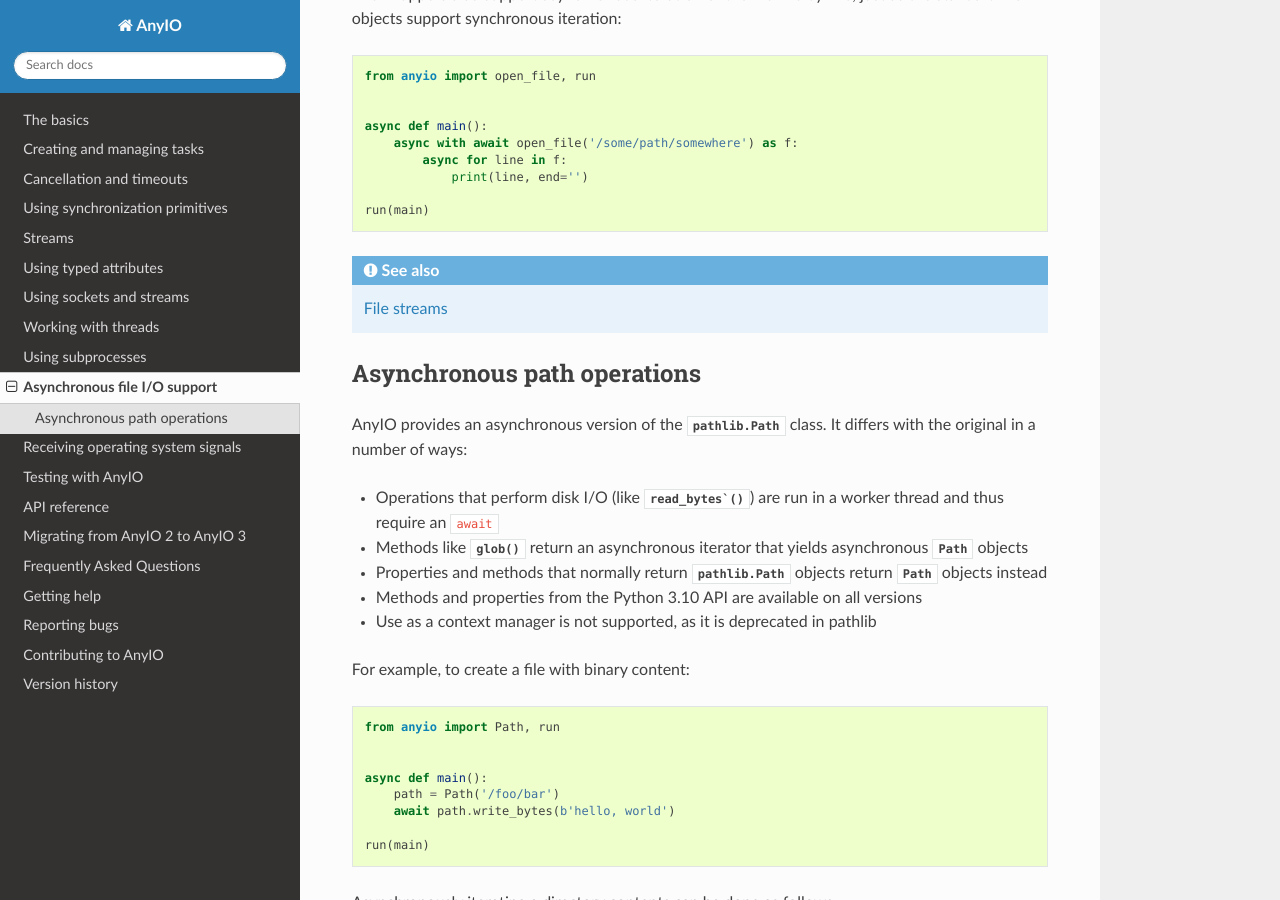
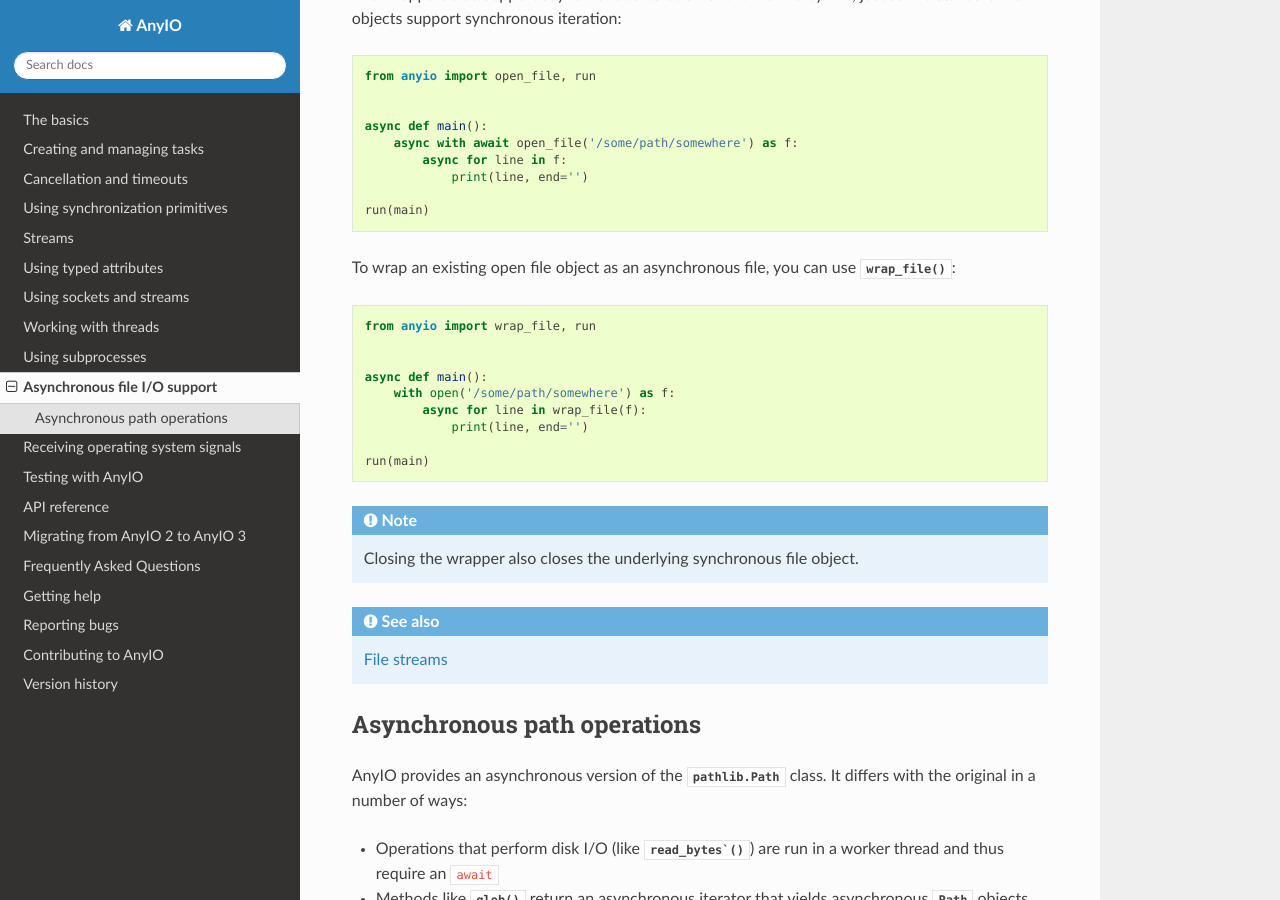
Before and after one commit to agronholm/anyio, a Sphinx documentation site: the page built from docs/fileio.rst, in a window 1280 px wide and 900 px high, scrolled down 498 px. Built offline with Sphinx 7.4.7 and the Read the Docs theme 2.0.0, drawn with Linux system fonts in a browser that asks for light colours.

Commit message:
Added the wrap_file() function

```diff
--- a/docs/api.rst
+++ b/docs/api.rst
@@ -71,6 +71,7 @@
 --------------
 
 .. autofunction:: anyio.open_file
+.. autofunction:: anyio.wrap_file
 
 .. autoclass:: anyio.AsyncFile
 .. autoclass:: anyio.Path
--- a/docs/fileio.rst
+++ b/docs/fileio.rst
@@ -30,6 +30,20 @@
                 print(line, end='')
 
     run(main)
+
+To wrap an existing open file object as an asynchronous file, you can use :func:`.wrap_file`::
+
+    from anyio import wrap_file, run
+
+
+    async def main():
+        with open('/some/path/somewhere') as f:
+            async for line in wrap_file(f):
+                print(line, end='')
+
+    run(main)
+
+.. note:: Closing the wrapper also closes the underlying synchronous file object.
 
 .. seealso:: :ref:`FileStreams`
 
--- a/docs/versionhistory.rst
+++ b/docs/versionhistory.rst
@@ -6,6 +6,7 @@
 **UNRELEASED**
 
 - Added asynchronous ``Path`` class
+- Added the ``wrap_file()`` function for wrapping existing files as asynchronous file objects
 - Relaxed the type of the ``path`` initializer argument to ``FileReadStream`` and
   ``FileWriteStream``so they accept any path-like object (including the new asynchronous ``Path``
   class)
--- a/src/anyio/__init__.py
+++ b/src/anyio/__init__.py
@@ -21,6 +21,7 @@
     'AsyncFile',
     'Path',
     'open_file',
+    'wrap_file',
     'aclose_forcefully',
     'open_signal_receiver',
     'connect_tcp',
@@ -81,7 +82,7 @@
     BrokenResourceError, BrokenWorkerProcess, BusyResourceError, ClosedResourceError,
     DelimiterNotFound, EndOfStream, ExceptionGroup, IncompleteRead, TypedAttributeLookupError,
     WouldBlock)
-from ._core._fileio import AsyncFile, Path, open_file
+from ._core._fileio import AsyncFile, Path, open_file, wrap_file
 from ._core._resources import aclose_forcefully
 from ._core._signals import open_signal_receiver
 from ._core._sockets import (
```
Also changed, not shown: 2 other files.
